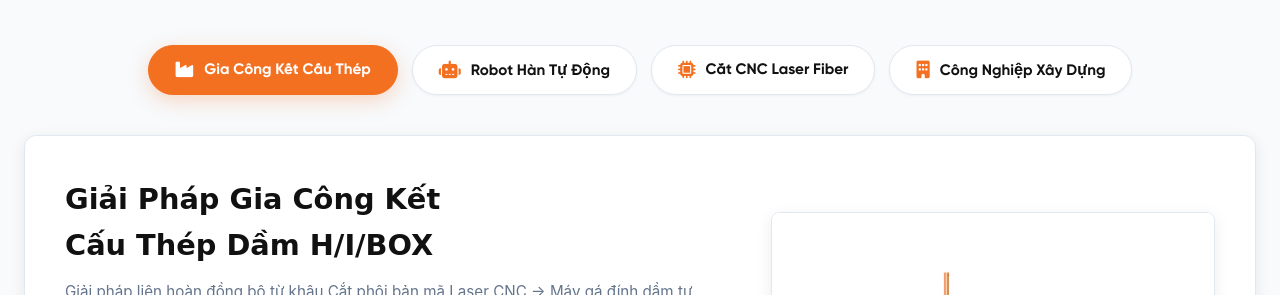
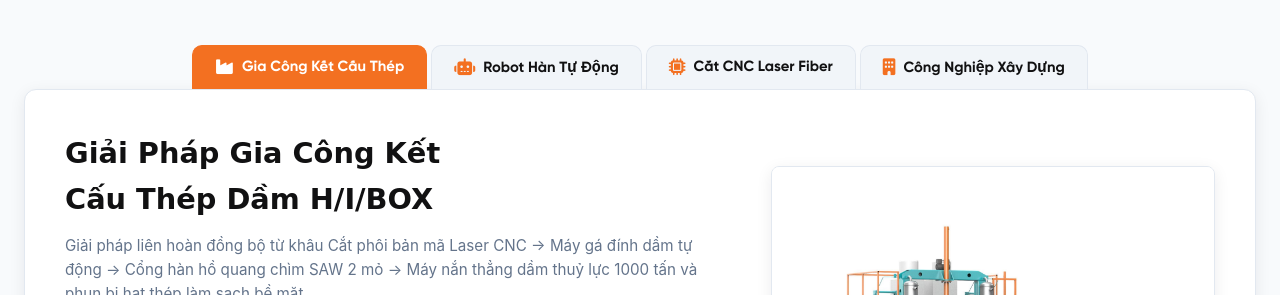
Before and after one commit to khoinguyen0811/CT_WELD-, a plain HTML site: page giai-phap.html in a window 1280 px wide. Shown: the part 837-1132 px from the top of the page. Drawn offline with Linux system fonts and the light colour scheme; a web font is replaced by a local one.

Commit message:
Update solution tab buttons to folder tag style (top 2 corners rounded, bottom straight, tight gap)

```diff
--- a/css/style.css
+++ b/css/style.css
@@ -3653,48 +3653,49 @@ body.drawer-open { overflow: hidden; }
   margin-top: 2px;
 }
 
-/* Solution Tabs Navigation */
+/* Solution Tabs Navigation (Folder Tag Style) */
 .sol-tab-nav {
   display: flex;
   justify-content: center;
-  gap: 14px;
+  gap: 4px;
   flex-wrap: wrap;
-  margin-bottom: 40px;
+  margin-bottom: 0;
+  position: relative;
+  z-index: 2;
 }
 
 .sol-tab-btn {
   display: inline-flex;
   align-items: center;
-  gap: 10px;
-  padding: 14px 26px;
-  background: var(--color-bg-white);
-  border: 1px solid var(--color-border);
-  border-radius: 30px;
+  gap: 8px;
+  padding: 12px 22px;
+  background: #F1F5F9;
+  border: 1px solid var(--color-border);
+  border-bottom: none;
+  border-radius: 10px 10px 0 0; /* 2 cạnh trên bo góc, 2 cạnh dưới không có */
   font-family: var(--font-main);
   font-weight: 700;
-  font-size: 0.95rem;
+  font-size: 0.925rem;
   color: var(--color-text-heading);
   cursor: pointer;
-  box-shadow: var(--shadow-sm);
   transition: all var(--transition-fast);
 }
 
 .sol-tab-btn i {
   color: var(--color-brand-orange);
-  font-size: 1.1rem;
+  font-size: 1.05rem;
 }
 
 .sol-tab-btn:hover {
+  background: var(--color-bg-white);
+  color: var(--color-brand-orange);
   border-color: var(--color-brand-orange);
-  color: var(--color-brand-orange);
-  transform: translateY(-2px);
 }
 
 .sol-tab-btn.active {
   background: var(--color-brand-orange);
   color: #FFFFFF;
   border-color: var(--color-brand-orange);
-  box-shadow: var(--shadow-orange);
 }
 
 .sol-tab-btn.active i {
```
